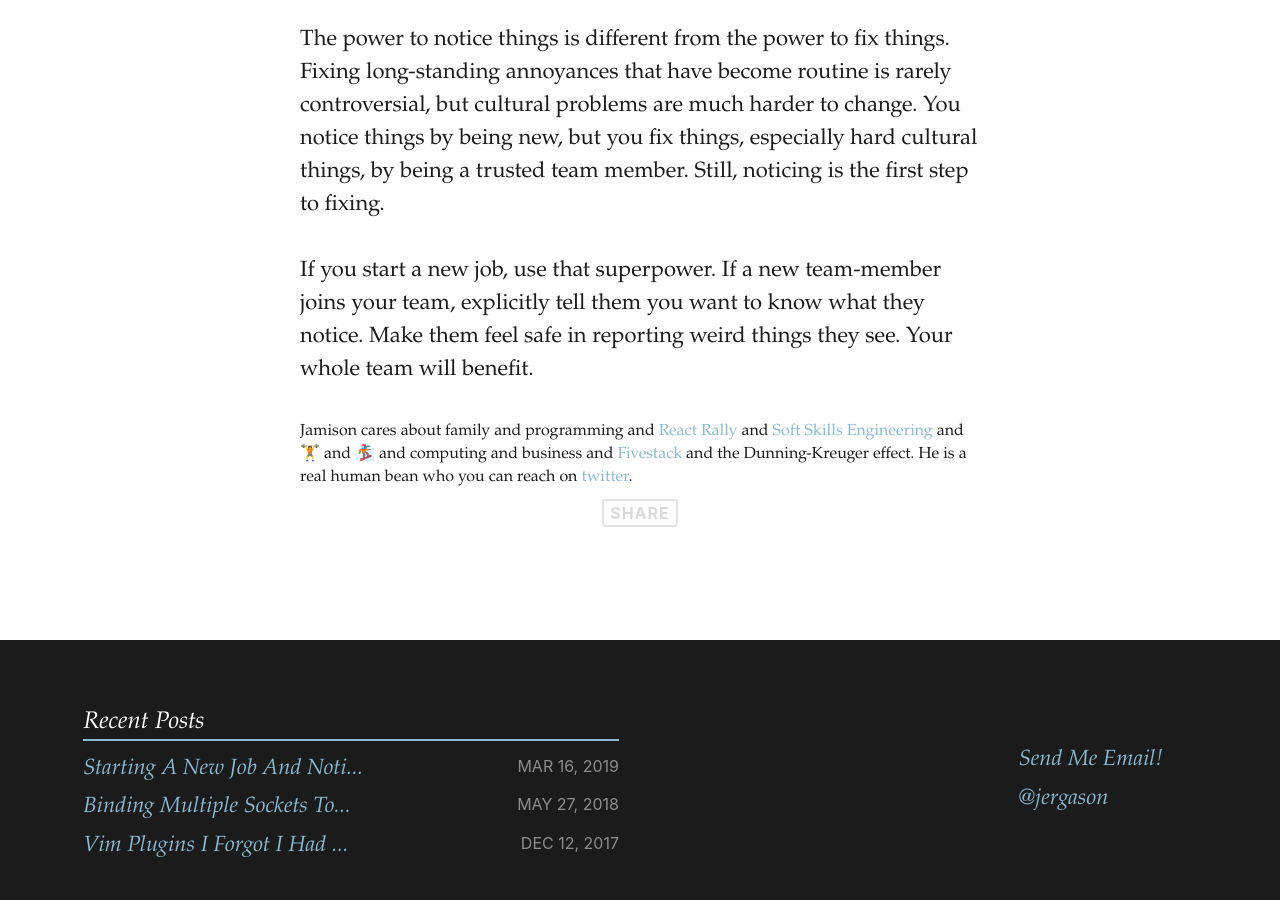
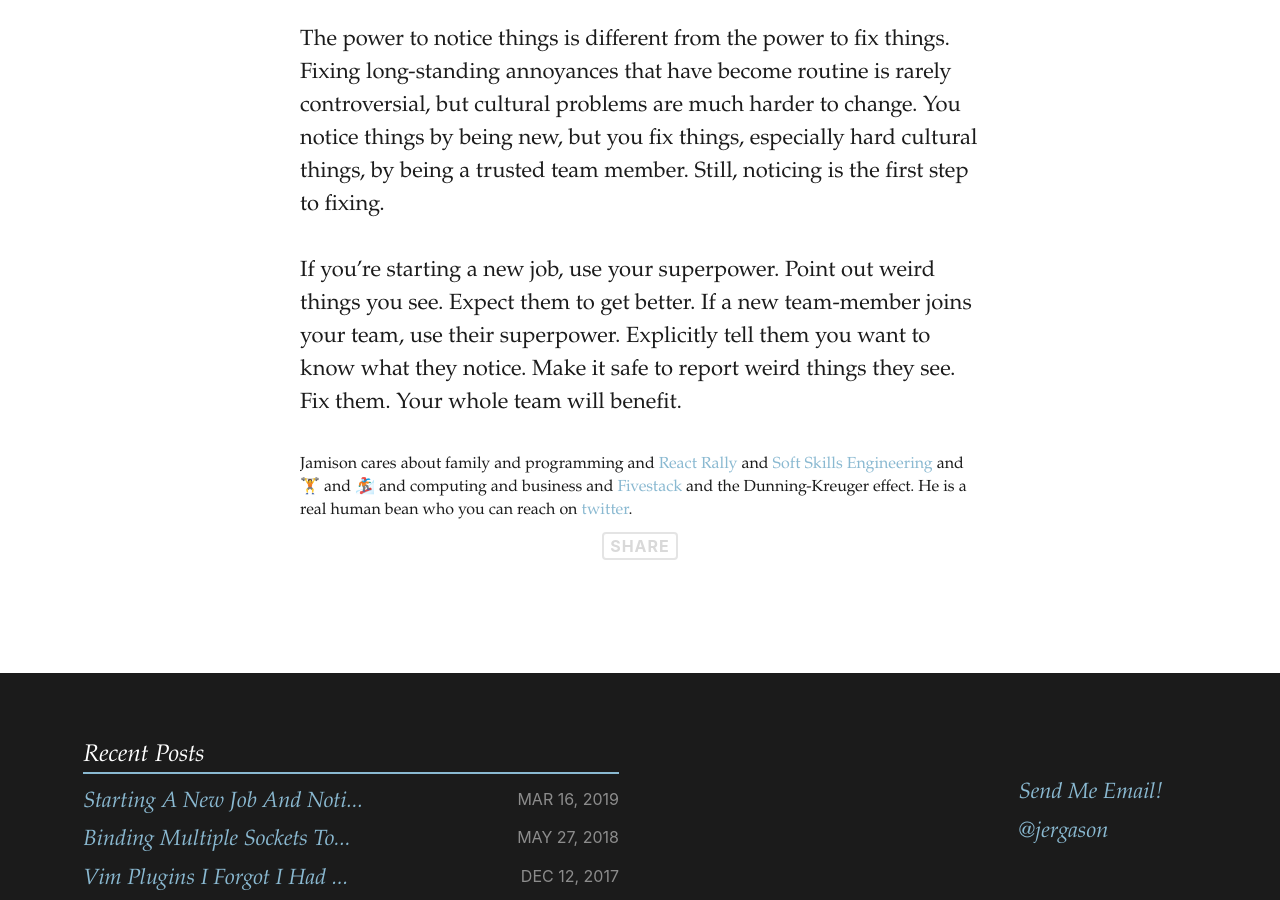
Before and after one commit to jergason/blorg, a Jekyll site: the page built from _posts/2019-03-16-starting-a-new-job-and-noticing-things.md, in a window 1280 px wide and 900 px high, scrolled down 1665 px. Built offline with Jekyll 4.4.1, drawn with Linux system fonts in a browser that asks for light colours; Markdown is read by kramdown in place of the engine named in the settings; comment, search, counter and statistics services are not loaded.

Commit message:
Update 2019-03-16-starting-a-new-job-and-noticing-things.md

```diff
--- a/_posts/2019-03-16-starting-a-new-job-and-noticing-things.md
+++ b/_posts/2019-03-16-starting-a-new-job-and-noticing-things.md
@@ -25,4 +25,4 @@ This super-power declines in me over time as I acclimate to my environment. Weir
 
 The power to notice things is different from the power to fix things. Fixing long-standing annoyances that have become routine is rarely controversial, but cultural problems are much harder to change. You notice things by being new, but you fix things, especially hard cultural things, by being a trusted team member. Still, noticing is the first step to fixing.
 
-If you start a new job, use that superpower. If a new team-member joins your team, explicitly tell them you want to know what they notice. Make them feel safe in reporting weird things they see. Your whole team will benefit.
+If you're starting a new job, use your superpower. Point out weird things you see. Expect them to get better. If a new team-member joins your team, use their superpower. Explicitly tell them you want to know what they notice. Make it safe to report weird things they see. Fix them. Your whole team will benefit.
```
